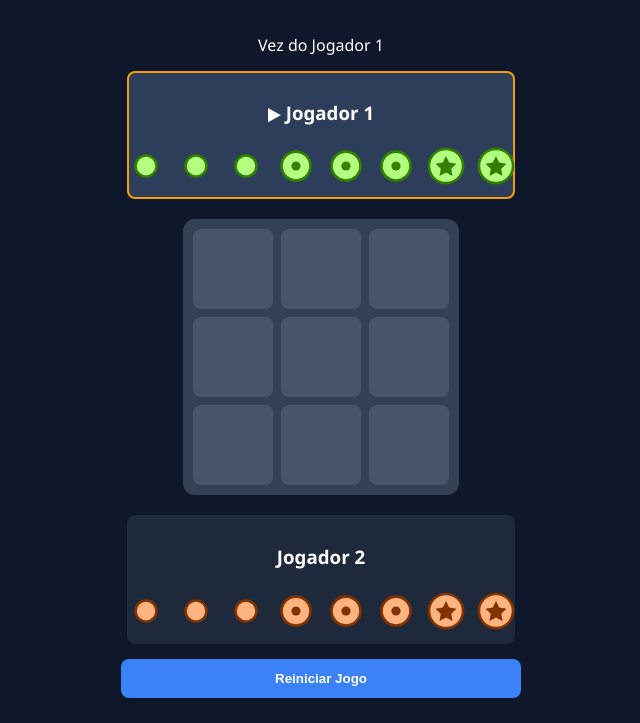
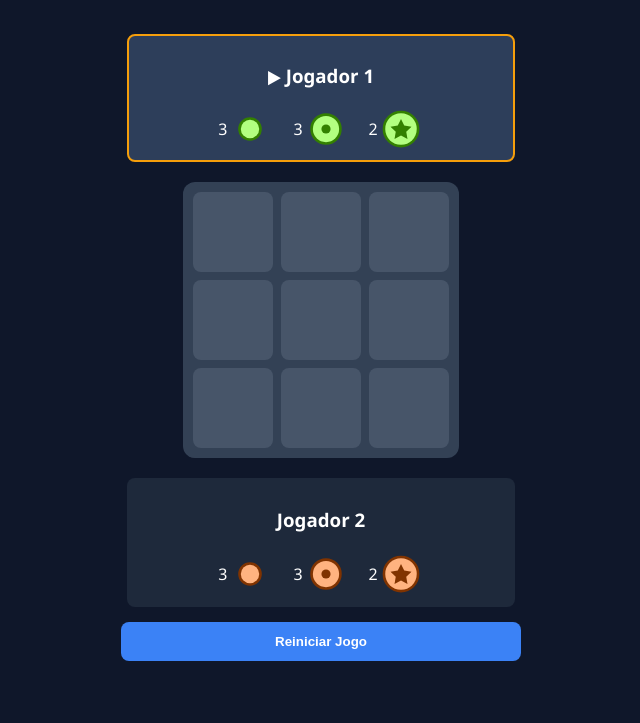
Before and after one commit to diogorbg/Projetos-Html, a plain HTML site: page velha/index.html in a window 1280 px wide. Shown: the part 77-800 px from the top of the page, without its empty margins (319-959 px from the left). Drawn offline with Linux system fonts and the light colour scheme.

Commit message:
novidades

```diff
--- a/velha/game.js
+++ b/velha/game.js
@@ -30,60 +30,68 @@ function showSnackbar(text) {
 }
 
 function render() {
-    // Atualiza o texto de status
-    const statusEl = document.getElementById('status');
-    if (state.winner) {
-        statusEl.textContent = `🎉 Jogador ${state.winner} venceu!`;
-    } else {
-        statusEl.textContent = `Vez do Jogador ${state.turn}`;
-    }
+    // Atualiza cabeçalhos dos jogadores
+    [1, 2].forEach(p => {
+        const h3 = document.getElementById(`h3-${p}`);
+        let text = `Jogador ${p}`;
+        if (state.turn === p && !state.winner) text = `▶︎ ${text}`;
+        if (state.winner === p) text = `${text} 🎉`;
+        h3.textContent = text;
+    });
 
-    // Renderiza o Tabuleiro
+    // Renderiza o Tabuleiro (mesma lógica)
     const boardEl = document.getElementById('board');
     boardEl.innerHTML = '';
     state.board.forEach((stack, i) => {
         const cell = document.createElement('div');
         cell.className = 'cell';
-
         if (stack.length > 0) {
-            const topPiece = stack[stack.length - 1];
+            const top = stack[stack.length - 1];
             const img = document.createElement('img');
-            img.src = getPieceFileName(topPiece.size, topPiece.player);
+            img.src = getPieceFileName(top.size, top.player);
             img.className = 'piece-cell';
             cell.appendChild(img);
-
-            // Badge para mostrar se há peças embaixo
-            if (stack.length > 1) {
-                const badge = document.createElement('div');
-                badge.style.cssText = "position:absolute; bottom:2px; right:6px; font-size:0.7rem; background:rgba(0,0,0,0.6); padding:1px 4px; border-radius:4px;";
-                badge.textContent = `+${stack.length - 1}`;
-                cell.appendChild(badge);
-            }
         }
-
         cell.onclick = () => play(i);
         boardEl.appendChild(cell);
     });
 
-    // Renderiza Bancos e aplica classe 'active'
+    // Renderiza Bancos Agrupados por contagem
     [1, 2].forEach(p => {
         const bankEl = document.getElementById(`bank-${p}`);
         bankEl.className = `player-bank ${state.turn === p ? 'active' : ''}`;
-
         const container = bankEl.querySelector('.pieces-container');
         container.innerHTML = '';
 
-        state.banks[p].forEach((size, idx) => {
+        // Agrupando: {1: count, 2: count, 3: count}
+        const counts = { 1: 0, 2: 0, 3: 0 };
+        state.banks[p].forEach(size => counts[size]++);
+
+        [1, 2, 3].forEach(size => {
+            if (counts[size] === 0) return;
+            const wrapper = document.createElement('div');
+            wrapper.style.display = "flex";
+            wrapper.style.alignItems = "center";
+            wrapper.style.margin = "0 8px";
+
             const img = document.createElement('img');
             img.src = getPieceFileName(size, p);
-            img.className = 'piece-icon' + (state.selected?.idx === idx && state.turn === p ? ' selected' : '');
-            img.onclick = (e) => {
-                e.stopPropagation();
+            img.className = 'piece-icon' + (state.selected?.size === size && state.turn === p ? ' selected' : '');
+            img.onclick = () => {
                 if (state.winner || state.turn !== p) return;
-                state.selected = (state.selected?.idx === idx) ? null : { idx, size };
+                // Seleciona a primeira peça disponível desse tamanho
+                const idx = state.banks[p].indexOf(size);
+                state.selected = (state.selected?.size === size) ? null : { idx, size };
                 render();
             };
-            container.appendChild(img);
+
+            const countText = document.createElement('span');
+            countText.textContent = `${counts[size]}`;
+            // countText.style.marginRight = "2px";
+
+            wrapper.appendChild(countText);
+            wrapper.appendChild(img);
+            container.appendChild(wrapper);
         });
     });
 }
--- a/velha/index.html
+++ b/velha/index.html
@@ -11,23 +11,17 @@
 <body>
     <div class="container">
         <h1>Velha Come-Come</h1>
-        <div id="status">Vez do Jogador 1</div>
-
-        <!-- O layout agora empilha tudo verticalmente -->
         <div class="game-layout">
             <div class="player-bank" id="bank-1">
-                <h3>▶︎ Jogador 1</h3>
+                <h3 id="h3-1">▶︎ Jogador 1</h3>
                 <div class="pieces-container"></div>
             </div>
-
             <div class="board" id="board"></div>
-
             <div class="player-bank" id="bank-2">
-                <h3>Jogador 2</h3>
+                <h3 id="h3-2">Jogador 2</h3>
                 <div class="pieces-container"></div>
             </div>
         </div>
-
         <button id="reset-btn">Reiniciar Jogo</button>
         <div id="snackbar"></div>
     </div>
```
